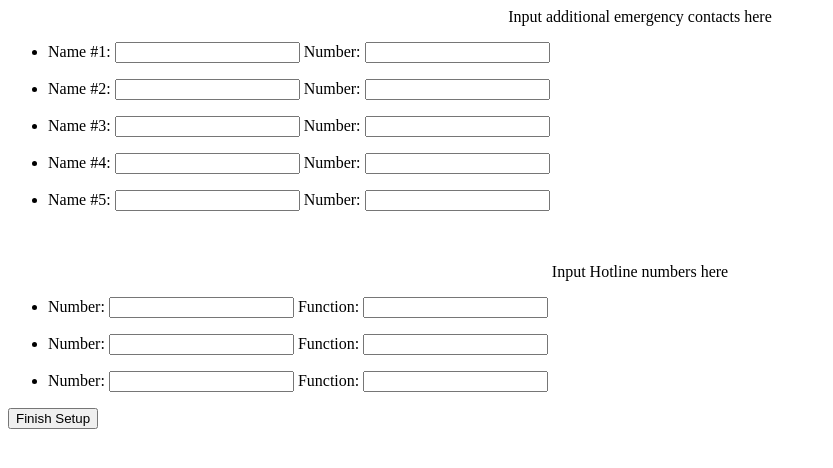
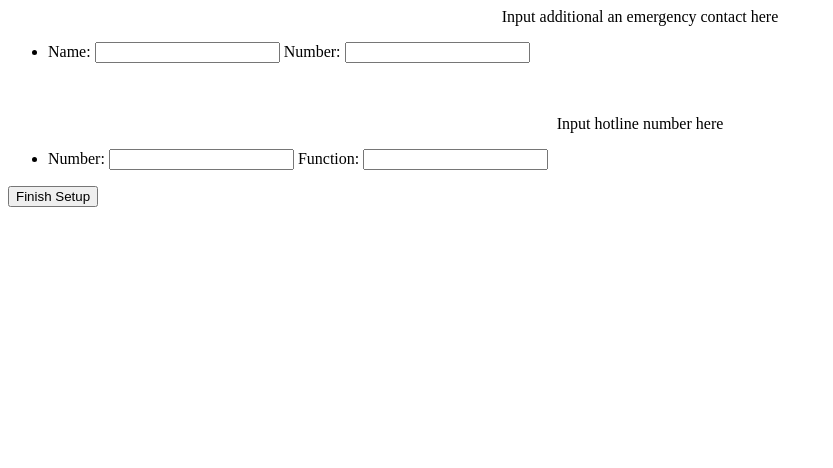
Before and after one commit to aclinton13/Project-E-Line, a Python web app: template templates/contacts.html in a window 1280 px wide. Shown: the top 468 px of the page, without its empty margins (0-833 px from the left). Run offline with Jinja, Linux system fonts and the light colour scheme; the template is opened without the code that fills it, so the values that code supplies are empty.

Commit message:
fixed/reformatted setup linkage

```diff
--- a/main.py
+++ b/main.py
@@ -53,7 +53,8 @@ class Person(ndb.Model):
     id = ndb.StringProperty(required=True)
     location = ndb.StringProperty(required=True)
     eservice_info = ndb.KeyProperty(repeated=True)
-    econtacts_info = ndb.StructuredProperty(Information,repeated=True)
+    econtacts_info = ndb.KeyProperty(Information,repeated=True)
+    hotline_info=ndb.KeyProperty(repeated=True)
 
 
 class mainPage(webapp2.RequestHandler):
--- a/templates/contacts.html
+++ b/templates/contacts.html
@@ -5,45 +5,25 @@
     <title>Contact Information</title>
   </head>
   <body>
-    <center>Input additional emergency contacts here</center>
+    <center>Input additional an emergency contact here</center>
+    <form class='setup' action='/setup' method='post'>
+
     <ul>
-      <li><p>Name #1: <input type="text" name="contact" value="">
-      Number: <input type="number" name="contact_num" value=""></p></li>
-
-      <li><p>Name #2: <input type="text" name="contact" value="">
-      Number: <input type="number" name="contact_num" value=""></p></li>
-
-      <li><p>Name #3: <input type="text" name="contact" value="">
-      Number: <input type="number" name="contact_num" value=""></p></li>
-
-      <li><p>Name #4: <input type="text" name="contact" value="">
-      Number: <input type="number" name="contact_num" value=""></p></li>
-
-      <li><p>Name #5: <input type="text" name="contact" value="">
+      <li><p>Name: <input type="text" name="contact" value="">
       Number: <input type="number" name="contact_num" value=""></p></li>
     </ul>
     <br>
     <br>
-    <center>Input Hotline numbers here</center>
+    <center>Input hotline number here</center>
     <ul>
 
-      <li><p>Number: <input type="number" name="hotline" value="">
-        Function: <input type="text" name="hotline_function" value=""></p></li>
-      <li><p>Number: <input type="number" name="hotline" value="">
-        Function: <input type="text" name="hotline_function" value=""></p></li>
       <li><p>Number: <input type="number" name="hotline" value="">
         Function: <input type="text" name="hotline_function" value=""></p></li>
 
     </ul>
 
-
-
-
-
     <input type="Submit" name="submit" value="Finish Setup">
-    <form action="/templates/finished_setup.html">
     </form>
-    <!-- As of now, clicking the Finis Setup button does nothing!! :( -->
 
 
   </body>
--- a/templates/finished_setup.html
+++ b/templates/finished_setup.html
@@ -6,5 +6,6 @@
   </head>
   <body>
     <p>Setup is now complete. Please click <a href="/">here</a> to go to the main page</p>
+    <a href="/contacts">add more contacts</a>
   </body>
 </html>
```
Also changed, not shown: templates/setup.html (+1 -6 lines), 1 other file.
